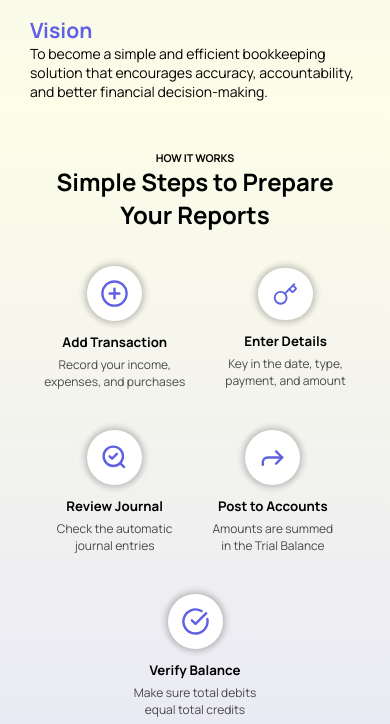
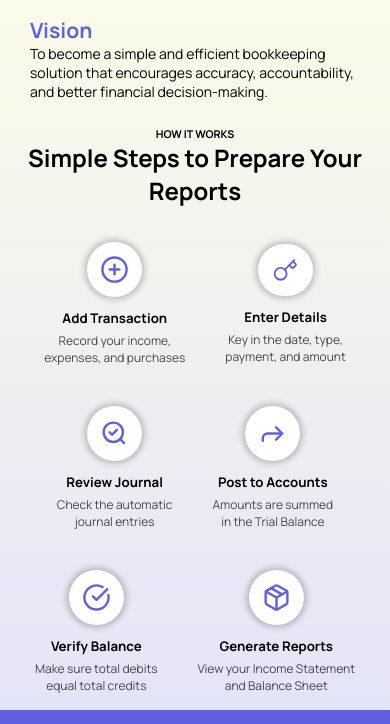
Before and after one commit to YJAJA/ABM101, a plain HTML site: page main.html in a window 390 px wide. Shown: the part 2250-2974 px from the top of the page. Drawn offline with Linux system fonts and the light colour scheme.

Commit message:
Update main.html

```diff
--- a/main.html
+++ b/main.html
@@ -390,7 +390,7 @@
     }
 
     .howorks {
-      padding: 40px;
+      padding: 20px;
       animation: slideUp 3s ease;
       padding-bottom: 70px;
     }
@@ -529,6 +529,10 @@
 
       .hero-photo img {
         width: 90%;
+      }
+
+      .howorks {
+        padding: 16px;
       }
 
       .mission-vision {
```
